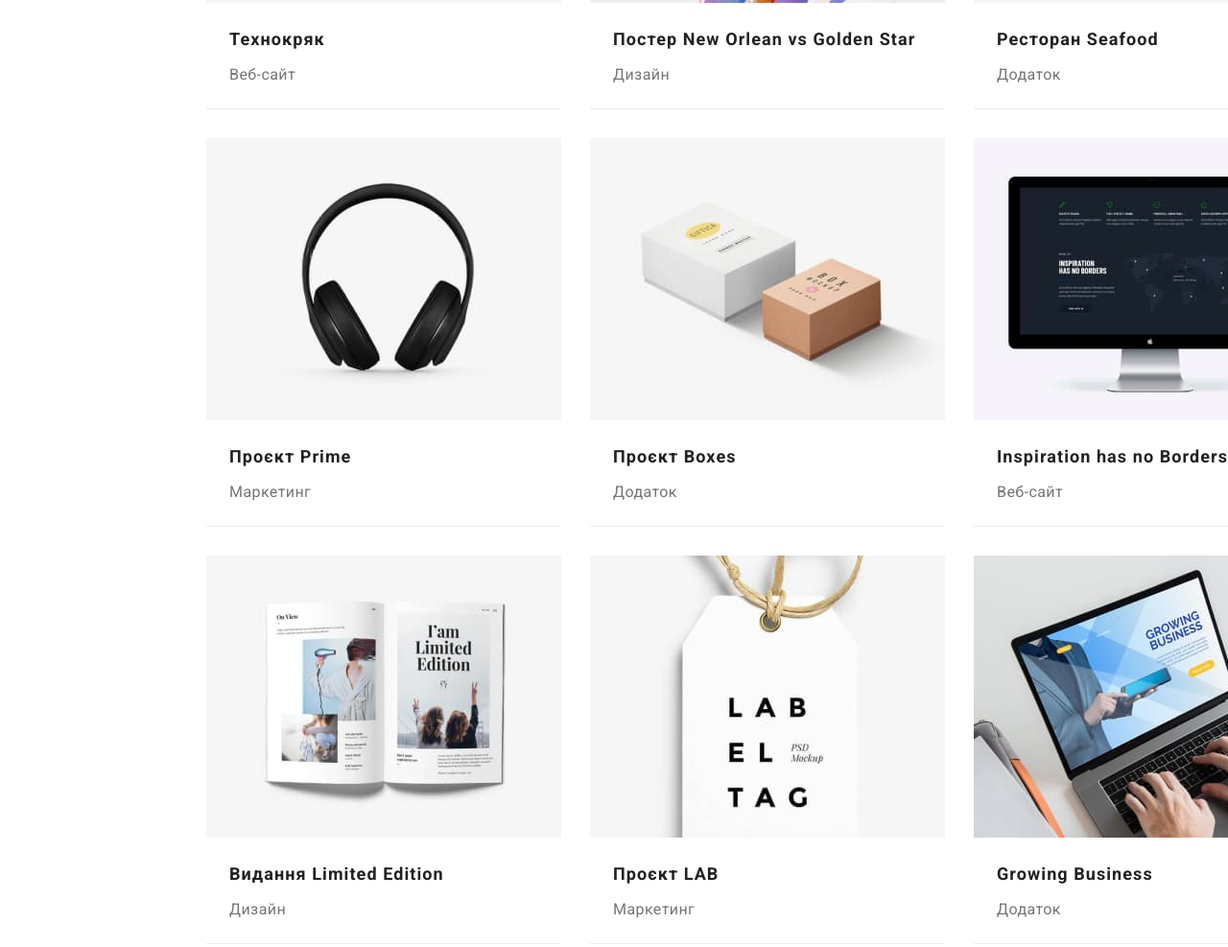
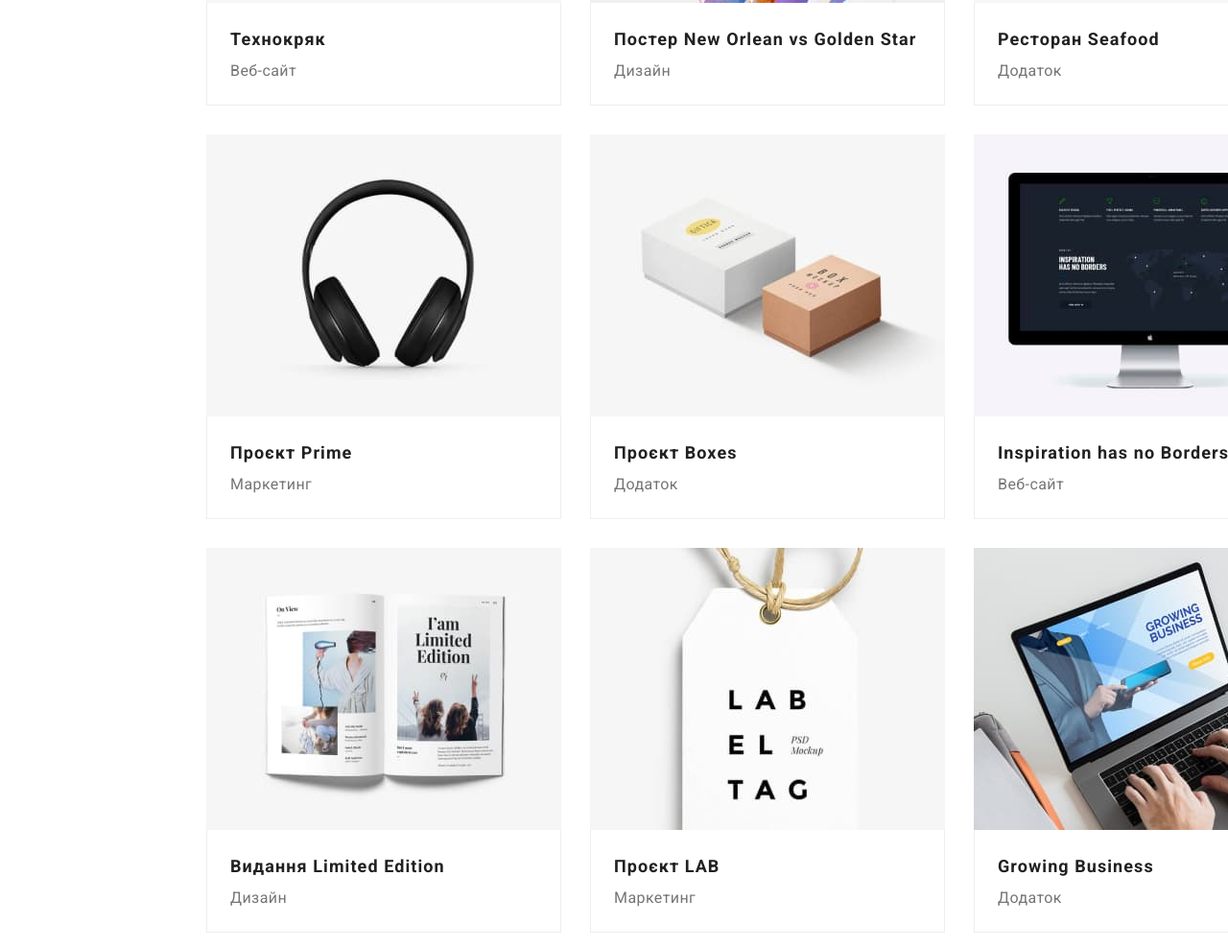
Before and after one commit to LingIgor/goit-markup-hw-03, a plain HTML site: page portfolio.html in a window 1280 px wide. Shown: the part 554-1541 px from the top of the page at 96% size. Drawn offline with nearby package versions, Linux system fonts and the light colour scheme.

Commit message:
redone home work 3 after mentor control

```diff
--- a/CSS/styles.css
+++ b/CSS/styles.css
@@ -151,7 +151,7 @@ p {
 
 .hero {
   padding-top: 200px;
-  min-height: 600px;
+  padding-bottom: 200px;
   text-align: center;
   background-color: var(--hero-back-color);
 }
@@ -170,7 +170,6 @@ p {
 .hero-button {
   border-radius: 4px;
   padding: 10px 32px;
-  /* margin-bottom: 200px; */
   cursor: pointer;
   font-weight: 700;
   font-size: 16px;
@@ -290,16 +289,16 @@ p {
 }
 /* -----------------FOOTER------------------ */
 .ftr {
+  padding-top: 60px;
+  padding-bottom: 60px;
   background-color: var(--hero-back-color);
 }
 
 .ftr-container {
-  min-height: 252px;
 }
 
 .ftr-logo {
   display: inline-block;
-  margin-top: 60px;
   margin-bottom: 20px;
   text-decoration: none;
   font-family: "Raleway";
@@ -311,7 +310,7 @@ p {
 
 .ftr-nav {
   padding: 0;
-  margin: 0 0 60px 0;
+  margin: 0;
   list-style: none;
 }
 
@@ -371,6 +370,7 @@ p {
   justify-content: center;
   margin: 0;
   padding: 0;
+  margin-bottom: 50px;
   list-style: none;
 }
 
@@ -381,7 +381,6 @@ p {
 .btn-item {
   padding: 0;
   align-items: center;
-  margin-bottom: 50px;
 }
 
 .main-button {
@@ -421,7 +420,6 @@ p {
   margin: 0;
   margin-right: 30px;
   margin-bottom: 30px;
-  border-bottom: 1px solid #eeeeee;
 }
 
 .work-item:nth-child(3n) {
@@ -436,8 +434,13 @@ p {
   display: block;
 }
 
+.work-div {
+  border: 1px solid #eeeeee;
+  border-top: none;
+  padding: 20px 24px;
+}
+
 .work-title {
-  margin: 20px 24px 4px;
   font-size: 18px;
   line-height: 2;
   letter-spacing: 0.06em;
@@ -450,7 +453,6 @@ p {
 }
 
 .work-text {
-  margin: 0px 24px 20px;
   font-size: 16px;
   line-height: 1.88;
   color: var(--main-color);
--- a/portfolio.html
+++ b/portfolio.html
@@ -57,9 +57,8 @@
     </header>
 
     <main>
+      <section class="portfolio-main section">
         <div class="container portfolio-container">
-      <section class="portfolio-main section">
-
           <h1 class="visually-hidden">Розділи</h1>
           <ul class="btn">
             <li class="item btn-item">
@@ -88,8 +87,10 @@
                   alt="Технокряк"
                   width="370"
                 />
+                <div class="work-div">
                   <h2 class="work-title">Технокряк</h2>
                   <p class="work-text">Веб-сайт</p>
+                </div>
               </a>
             </li>
             <li class="work-item">
@@ -100,8 +101,10 @@
                   alt="Постер"
                   width="370"
                 />
+                <div class="work-div">
                   <h2 class="work-title">Постер New Orlean vs Golden Star</h2>
-                <p class="work-text">Дизайн</p></a
+                  <p class="work-text">Дизайн</p>
+                </div></a
               >
             </li>
             <li class="work-item">
@@ -111,8 +114,10 @@
                   src="./images/seafoot.jpg"
                   alt="Ресторан"
                 />
+                <div class="work-div">
                   <h2 class="work-title">Ресторан Seafood</h2>
-                <p class="work-text">Додаток</p></a
+                  <p class="work-text">Додаток</p>
+                </div></a
               >
             </li>
             <li class="work-item">
@@ -123,8 +128,10 @@
                   alt="Маркетинг"
                   width="370"
                 />
+                <div class="work-div">
                   <h2 class="work-title">Проєкт Prime</h2>
-                <p class="work-text">Маркетинг</p></a
+                  <p class="work-text">Маркетинг</p>
+                </div></a
               >
             </li>
             <li class="work-item">
@@ -135,8 +142,10 @@
                   alt="Додаток"
                   width="370"
                 />
+                <div class="work-div">
                   <h2 class="work-title">Проєкт Boxes</h2>
-                <p class="work-text">Додаток</p></a
+                  <p class="work-text">Додаток</p>
+                </div></a
               >
             </li>
             <li class="work-item">
@@ -147,8 +156,10 @@
                   alt="Веб-сайт"
                   width="370"
                 />
+                <div class="work-div">
                   <h2 class="work-title">Inspiration has no Borders</h2>
-                <p class="work-text">Веб-сайт</p></a
+                  <p class="work-text">Веб-сайт</p>
+                </div></a
               >
             </li>
             <li class="work-item">
@@ -159,8 +170,10 @@
                   alt="Дизайн"
                   width="370"
                 />
+                <div class="work-div">
                   <h2 class="work-title">Видання Limited Edition</h2>
-                <p class="work-text">Дизайн</p></a
+                  <p class="work-text">Дизайн</p>
+                </div></a
               >
             </li>
             <li class="work-item">
@@ -171,8 +184,10 @@
                   alt="Маркетинг"
                   width="370"
                 />
+                <div class="work-div">
                   <h2 class="work-title">Проєкт LAB</h2>
-                <p class="work-text">Маркетинг</p></a
+                  <p class="work-text">Маркетинг</p>
+                </div></a
               >
             </li>
 
@@ -184,9 +199,11 @@
                   alt="Додаток"
                   width="370"
                 />
+                <div class="work-div">
                   <h2 class="work-title">Growing Business</h2>
-                <p class="work-text">Додаток</p></a
-              >
+                  <p class="work-text">Додаток</p>
+                </div>
+              </a>
             </li>
           </ul>
         </div>
```
Also changed, not shown: index.html (+9 -1 lines). Lines whose indentation alone changed are shown as unchanged.
